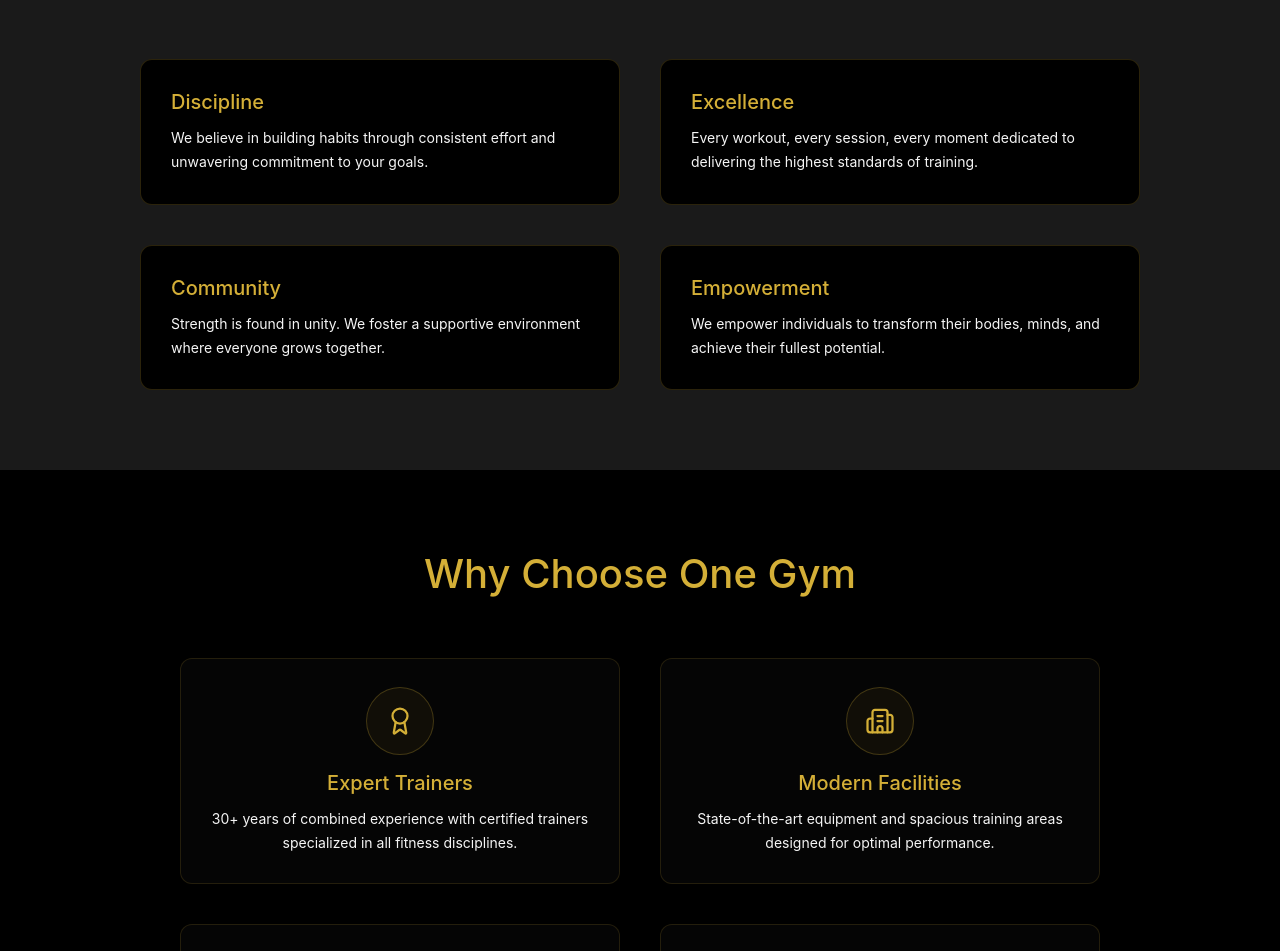
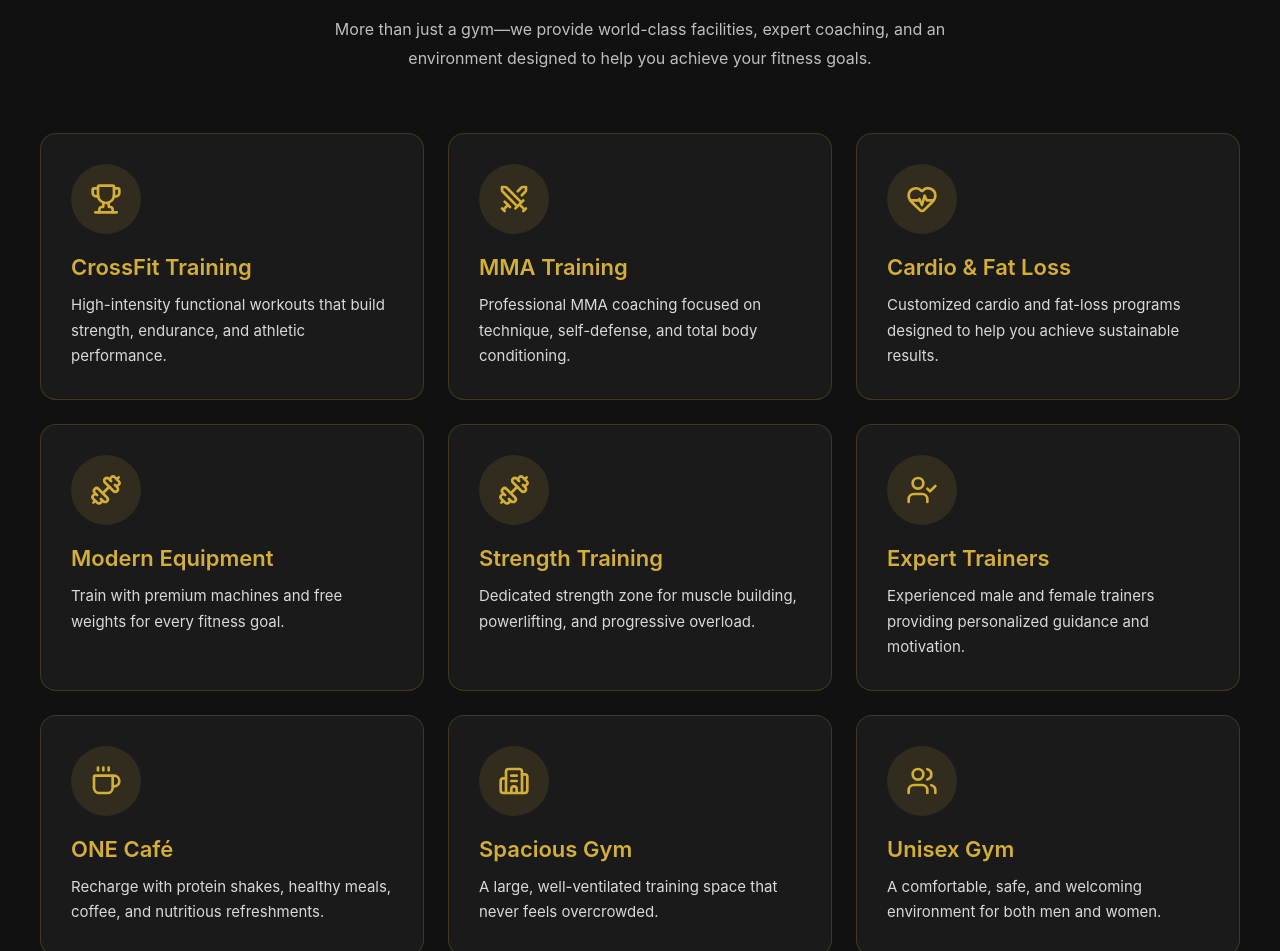
Before and after one commit to abdu1lah26/one-gym, a Next.js app: page /about in a window 1280 px wide. Shown: the part 1161-2112 px from the top of the page. Built offline with nearby package versions, Linux system fonts and the light colour scheme.

Commit message:
update about and membership page

```diff
--- a/app/about/page.tsx
+++ b/app/about/page.tsx
@@ -4,14 +4,15 @@ import Header from "@/components/Header";
 import Image from "next/image";
 import Link from "next/link";
 import {
-  Award,
+  Dumbbell,
+  HeartPulse,
+  Swords,
+  Coffee,
   Building2,
   Users,
-  Target,
-  Dumbbell,
-  ShieldCheck,
-  Medal,
-  Sparkles,
+  Star,
+  Trophy,
+  UserCheck,
 } from "lucide-react";
 
 export default function AboutPage() {
@@ -40,7 +41,7 @@ export default function AboutPage() {
 
   const whyChooseUs = [
     {
-      icon: Award,
+      icon: Trophy,
       title: "Expert Trainers",
       description:
         "30+ years of combined experience with certified trainers specialized in all fitness disciplines.",
@@ -58,7 +59,7 @@ export default function AboutPage() {
         "Supportive gym environment with specialized café and unmatched member camaraderie.",
     },
     {
-      icon: Target,
+      icon: Coffee,
       title: "Personalized Approach",
       description:
         "Custom training programs tailored to your specific goals, fitness level, and preferences.",
@@ -72,6 +73,69 @@ export default function AboutPage() {
     { id: 4, name: "Olympic Lifting", image: "/gym4.jpg" },
     { id: 5, name: "Flexibility & Recovery", image: "/gym5.jpg" },
     { id: 6, name: "Member Lounge", image: "/gym6.jpg" },
+  ];
+
+  const whyChooseOneGym = [
+    {
+      icon: Trophy,
+      title: "CrossFit Training",
+      description:
+        "High-intensity functional workouts that build strength, endurance, and athletic performance.",
+    },
+    {
+      icon: Swords,
+      title: "MMA Training",
+      description:
+        "Professional MMA coaching focused on technique, self-defense, and total body conditioning.",
+    },
+    {
+      icon: HeartPulse,
+      title: "Cardio & Fat Loss",
+      description:
+        "Customized cardio and fat-loss programs designed to help you achieve sustainable results.",
+    },
+    {
+      icon: Dumbbell,
+      title: "Modern Equipment",
+      description:
+        "Train with premium machines and free weights for every fitness goal.",
+    },
+    {
+      icon: Dumbbell,
+      title: "Strength Training",
+      description:
+        "Dedicated strength zone for muscle building, powerlifting, and progressive overload.",
+    },
+    {
+      icon: UserCheck,
+      title: "Expert Trainers",
+      description:
+        "Experienced male and female trainers providing personalized guidance and motivation.",
+    },
+    {
+      icon: Coffee,
+      title: "ONE Café",
+      description:
+        "Recharge with protein shakes, healthy meals, coffee, and nutritious refreshments.",
+    },
+    {
+      icon: Building2,
+      title: "Spacious Gym",
+      description:
+        "A large, well-ventilated training space that never feels overcrowded.",
+    },
+    {
+      icon: Users,
+      title: "Unisex Gym",
+      description:
+        "A comfortable, safe, and welcoming environment for both men and women.",
+    },
+    {
+      icon: Star,
+      title: "Celebrity Trusted",
+      description:
+        "Trusted by celebrities and professional personalities for elite fitness training.",
+    },
   ];
 
   // Responsive styles helper
@@ -91,6 +155,18 @@ export default function AboutPage() {
       }
       .story-image {
         height: 300px !important;
+      }
+    }
+
+    @media (max-width: 768px) {
+  .why-choose-grid {
+    grid-template-columns: repeat(2, 1fr) !important;
+  }
+}
+
+@media (max-width: 480px) {
+  .why-choose-grid {
+    grid-template-columns: 1fr !important;
   }
 }
 
@@ -393,19 +469,18 @@ export default function AboutPage() {
           </div>
         </section>
 
-        {/* Core Values Section */}
+        {/* Why Choose ONE GYM */}
         <section
           className="section-padding"
           style={{
             padding: "80px 40px",
-            background: "#1A1A1A",
+            background: "#111111",
           }}
         >
           <div
             style={{
-              maxWidth: "1000px",
-              marginLeft: "auto",
-              marginRight: "auto",
+              maxWidth: "1200px",
+              margin: "0 auto",
             }}
           >
             <h2
@@ -414,138 +489,102 @@ export default function AboutPage() {
                 fontSize: "40px",
                 fontWeight: 500,
                 color: "#D4AF37",
-                margin: "0 0 60px 0",
                 textAlign: "center",
+                marginBottom: "16px",
               }}
             >
-              Our Core Values
+              Why Choose ONE GYM
             </h2>
 
-            <div
-              className="values-grid"
+            <p
               style={{
-                display: "grid",
-                gridTemplateColumns: "repeat(2, 1fr)",
-                gap: "40px",
+                textAlign: "center",
+                color: "#BFBFBF",
+                maxWidth: "700px",
+                margin: "0 auto 60px",
+                lineHeight: "1.8",
+                fontSize: "16px",
               }}
             >
-              {values.map((value, index) => (
-                <div
-                  key={index}
-                  className="value-card"
-                  style={{
-                    padding: "30px",
-                    background: "#000000",
-                    border: "1px solid rgba(212, 175, 55, 0.2)",
-                    borderRadius: "12px",
-                    transition: "all 0.3s ease",
-                  }}
-                >
-                  <h3
-                    style={{
-                      fontSize: "20px",
-                      fontWeight: 500,
-                      color: "#D4AF37",
-                      margin: "0 0 12px 0",
-                    }}
-                  >
-                    {value.title}
-                  </h3>
-                  <p
-                    style={{
-                      fontSize: "14px",
-                      color: "#F5F5F5",
-                      lineHeight: "1.7",
-                      margin: "0",
-                    }}
-                  >
-                    {value.description}
+              More than just a gym—we provide world-class facilities, expert
+              coaching, and an environment designed to help you achieve your
+              fitness goals.
             </p>
-                </div>
-              ))}
-            </div>
-          </div>
-        </section>
-
-        {/* Why Choose Us Section */}
-        <section
-          className="section-padding"
-          style={{
-            padding: "80px 40px",
-            maxWidth: "1000px",
-            marginLeft: "auto",
-            marginRight: "auto",
-          }}
-        >
-          <h2
-            className="section-title"
-            style={{
-              fontSize: "40px",
-              fontWeight: 500,
-              color: "#D4AF37",
-              margin: "0 0 60px 0",
-              textAlign: "center",
-            }}
-          >
-            Why Choose One Gym
-          </h2>
 
             <div
               className="why-choose-grid"
               style={{
                 display: "grid",
-              gridTemplateColumns: "repeat(2, 1fr)",
-              gap: "40px",
+                gridTemplateColumns: "repeat(3, 1fr)",
+                gap: "24px",
               }}
             >
-            {whyChooseUs.map((item, index) => {
+              {whyChooseOneGym.map((item, index) => {
                 const Icon = item.icon;
+
                 return (
                   <div
                     key={index}
                     className="why-choose-card"
                     style={{
-                    textAlign: "center",
-                    padding: "28px",
-                    borderRadius: "12px",
-                    border: "1px solid rgba(212, 175, 55, 0.15)",
-                    background: "rgba(255, 255, 255, 0.02)",
-                    transition: "all 0.3s ease",
+                      background: "#1A1A1A",
+                      border: "1px solid rgba(212,175,55,0.2)",
+                      borderRadius: "16px",
+                      padding: "30px",
+                      transition: "0.3s ease",
+                      cursor: "pointer",
+
+                      // Center the last card
+                      ...(index === whyChooseOneGym.length - 1 && {
+                        gridColumn: "2 / 3",
+                      }),
+                    }}
+                    onMouseEnter={(e) => {
+                      e.currentTarget.style.border =
+                        "1px solid rgba(212,175,55,0.8)";
+                      e.currentTarget.style.transform = "translateY(-8px)";
+                      e.currentTarget.style.boxShadow =
+                        "0 10px 30px rgba(212,175,55,0.15)";
+                    }}
+                    onMouseLeave={(e) => {
+                      e.currentTarget.style.border =
+                        "1px solid rgba(212,175,55,0.2)";
+                      e.currentTarget.style.transform = "translateY(0)";
+                      e.currentTarget.style.boxShadow = "none";
                     }}
                   >
                     <div
                       className="icon-circle"
                       style={{
-                      width: "68px",
-                      height: "68px",
-                      margin: "0 auto 16px auto",
-                      borderRadius: "999px",
-                      border: "1px solid rgba(212, 175, 55, 0.25)",
+                        width: "70px",
+                        height: "70px",
+                        borderRadius: "50%",
+                        background: "rgba(212,175,55,0.12)",
                         display: "flex",
                         alignItems: "center",
                         justifyContent: "center",
-                      background: "rgba(212, 175, 55, 0.06)",
+                        marginBottom: "20px",
                       }}
                     >
-                    <Icon size={30} strokeWidth={1.8} color="#D4AF37" />
+                      <Icon size={32} color="#D4AF37" />
                     </div>
 
                     <h3
                       style={{
-                      fontSize: "20px",
-                      fontWeight: 500,
                         color: "#D4AF37",
-                      margin: "0 0 12px 0",
+                        fontSize: "22px",
+                        marginBottom: "12px",
+                        fontWeight: 600,
                       }}
                     >
                       {item.title}
                     </h3>
+
                     <p
                       style={{
-                      fontSize: "14px",
-                      color: "#F5F5F5",
+                        color: "#D9D9D9",
                         lineHeight: "1.7",
-                      margin: "0",
+                        fontSize: "15px",
                       }}
                     >
                       {item.description}
@@ -553,6 +592,7 @@ export default function AboutPage() {
                   </div>
                 );
               })}
+            </div>
           </div>
         </section>
 
```
Also changed, not shown: app/membership/page.tsx (+77 -3 lines), components/Header.tsx (+31 -13 lines). Lines whose indentation alone changed are shown as unchanged.
